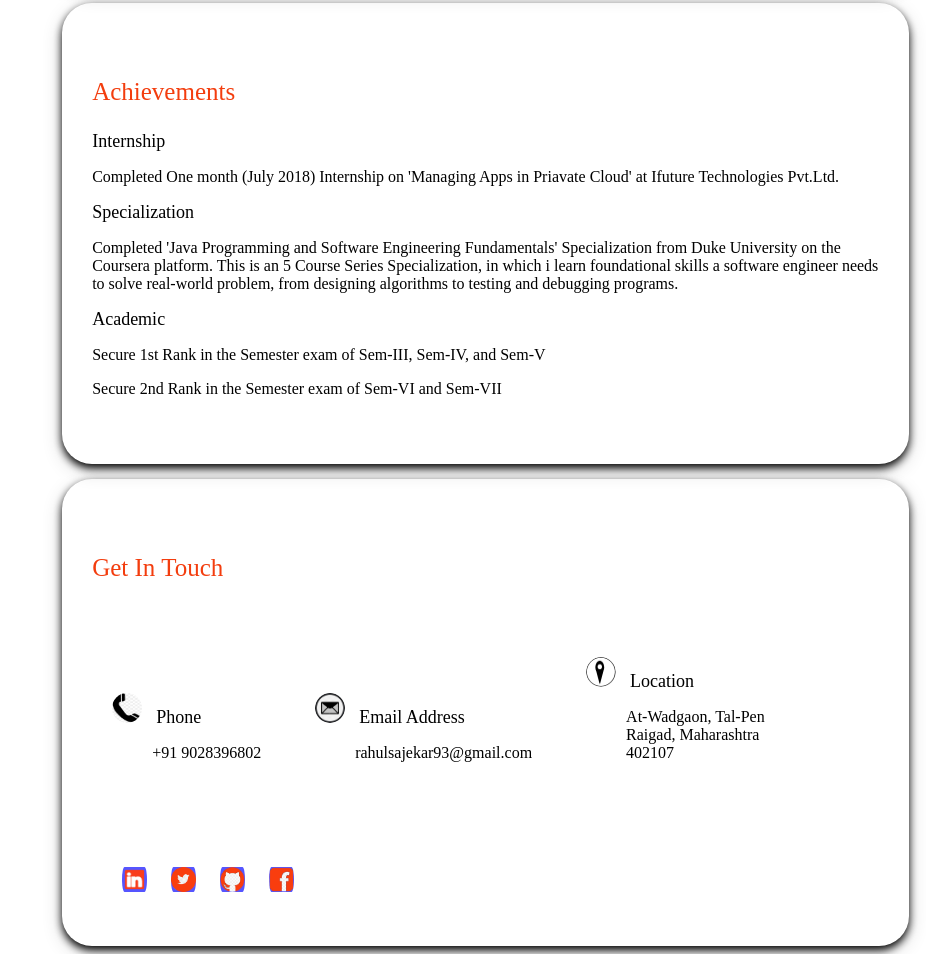
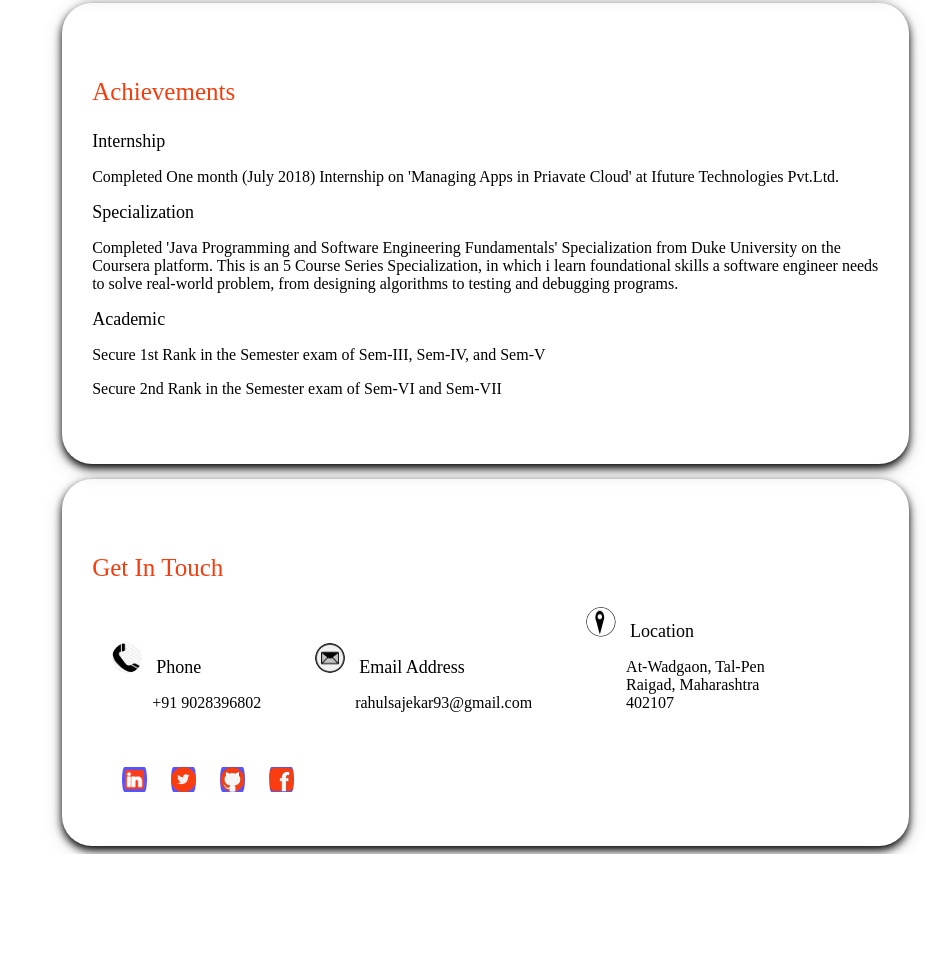
Before and after one commit to rahulsajekar/rahulsajekar.github.io, a plain HTML site: page index.html in a window 1280 px wide. Shown: the part 2419-3373 px from the top of the page, without its empty margins (354-1280 px from the left). After the commit the page ends 3273 px from the top, so only its background shows below. Drawn offline with Linux system fonts and the light colour scheme.

Commit message:
remove bottom padding of location
 margin-bottom:50px;

```diff
--- a/index.html
+++ b/index.html
@@ -173,7 +173,7 @@
 				<span style="padding-top:10px;font-size:large;padding-left:10px;">Email Address</span>
 				<p style="padding-left:40px;">rahulsajekar93@gmail.com</p>
 			</div>
-			<div style="margin-left:50px;display:inline-block; margin-bottom:50px; margin-top:50px;">
+			<div style="margin-left:50px;display:inline-block;">
 				<img src="img/location.png" alt="location" class="Clogo">
 				<span style="font-size:18px;padding-left:10px;">Location</span>
 				<p style="padding-left:40px;">At-Wadgaon, Tal-Pen<br>Raigad, Maharashtra<br>402107</p>
```
